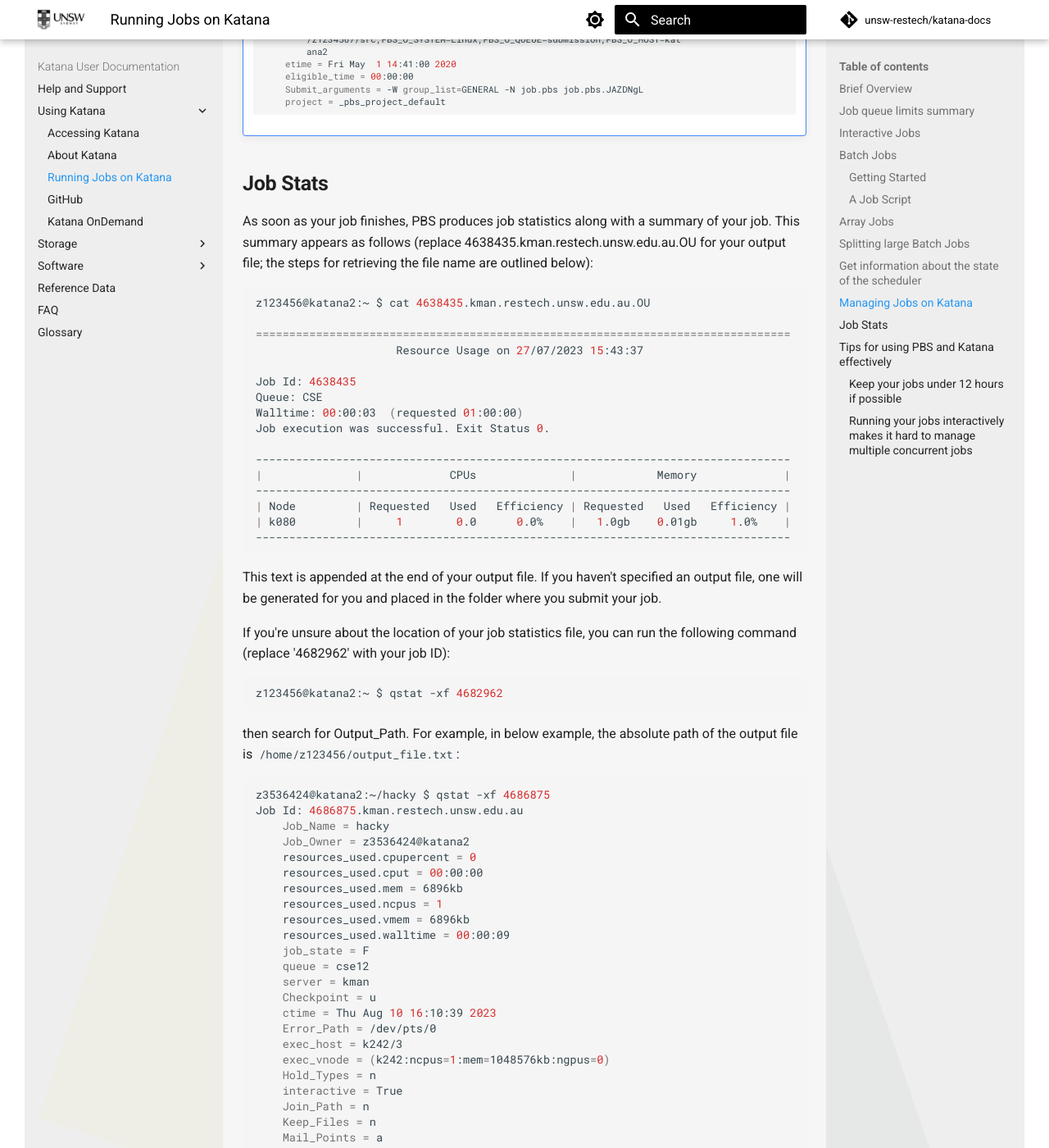
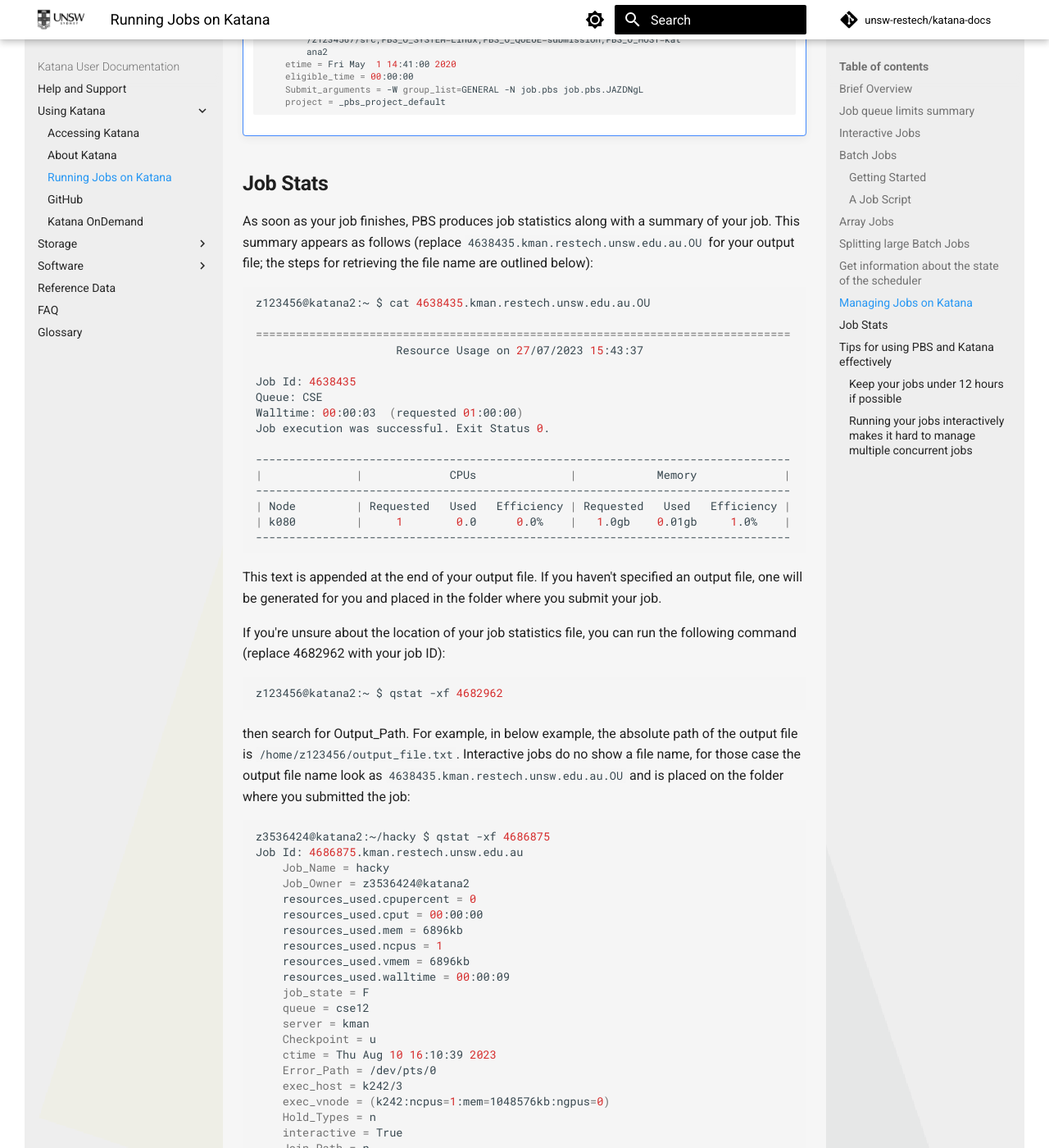
Before and after one commit to unsw-restech/unsw-restech.github.io, an MkDocs documentation site: the page built from docs/using_katana/running_jobs.md, in a window 1280 px wide and 1400 px high, scrolled down 9850 px. Shown: the whole window at 82% size. Built offline with MkDocs 1.6.1 and Material for MkDocs 9.7.7, drawn with Linux system fonts in a browser that asks for light colours; comment, search, counter and statistics services are not loaded.

Commit message:
add job stats seccion

````diff
--- a/docs/using_katana/running_jobs.md
+++ b/docs/using_katana/running_jobs.md
@@ -466,7 +466,7 @@
 
 ## Job Stats
 
-As soon as your job finishes, PBS produces job statistics along with a summary of your job. This summary appears as follows (replace 4638435.kman.restech.unsw.edu.au.OU for your output file; the steps for retrieving the file name are outlined below):
+As soon as your job finishes, PBS produces job statistics along with a summary of your job. This summary appears as follows (replace ```4638435.kman.restech.unsw.edu.au.OU``` for your output file; the steps for retrieving the file name are outlined below):
 ```bash
 z123456@katana2:~ $ cat 4638435.kman.restech.unsw.edu.au.OU
 
@@ -487,11 +487,11 @@
 ```
 This text is appended at the end of your output file. If you haven't specified an output file, one will be generated for you and placed in the folder where you submit your job.
 
-If you're unsure about the location of your job statistics file, you can run the following command (replace '4682962' with your job ID):
+If you're unsure about the location of your job statistics file, you can run the following command (replace 4682962 with your job ID):
 ```bash
 z123456@katana2:~ $ qstat -xf 4682962
 ```
-then search for Output_Path. For example, in below example, the absolute path of the output file is ```/home/z123456/output_file.txt```:
+then search for Output_Path. For example, in below example, the absolute path of the output file is ```/home/z123456/output_file.txt```. Interactive jobs do no show a file name, for those case the output file name look as ```4638435.kman.restech.unsw.edu.au.OU``` and is placed on the folder where you submitted the job:
 ```bash
 z3536424@katana2:~/hacky $ qstat -xf 4686875
 Job Id: 4686875.kman.restech.unsw.edu.au
````
